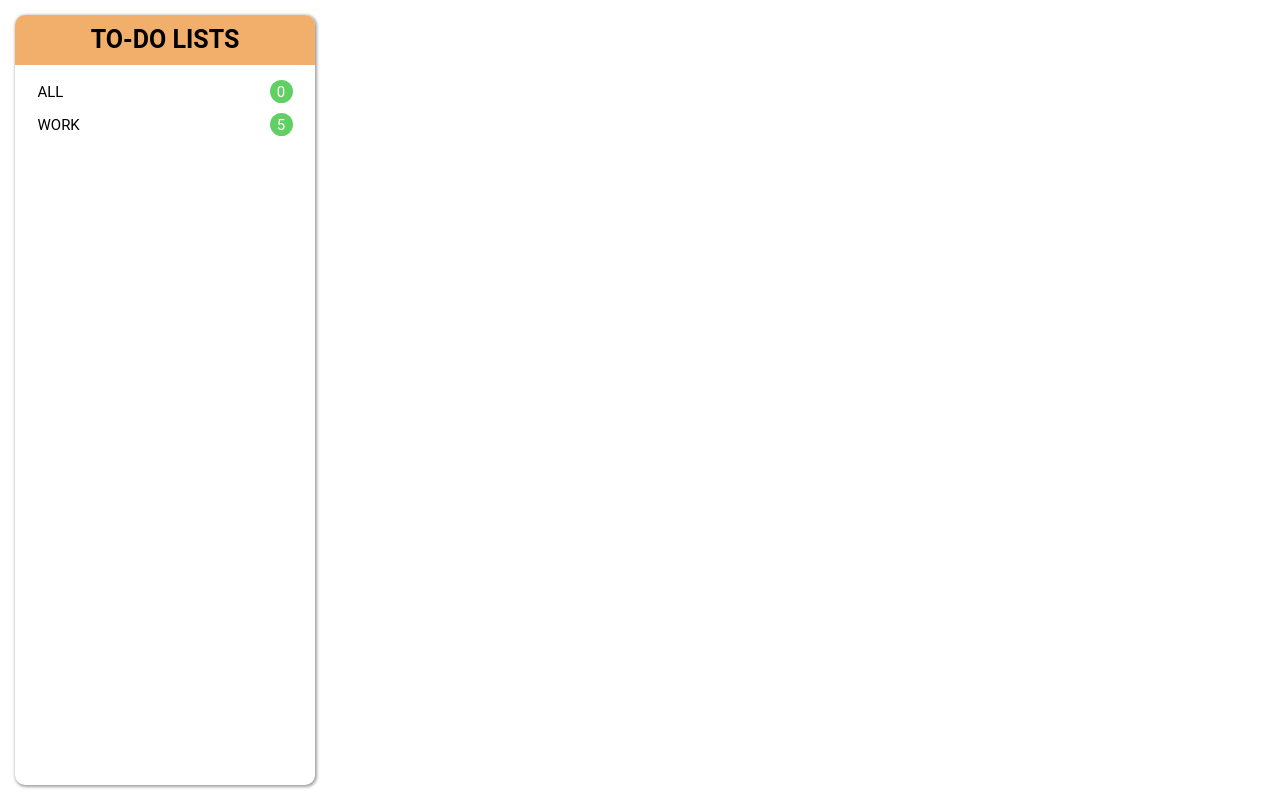
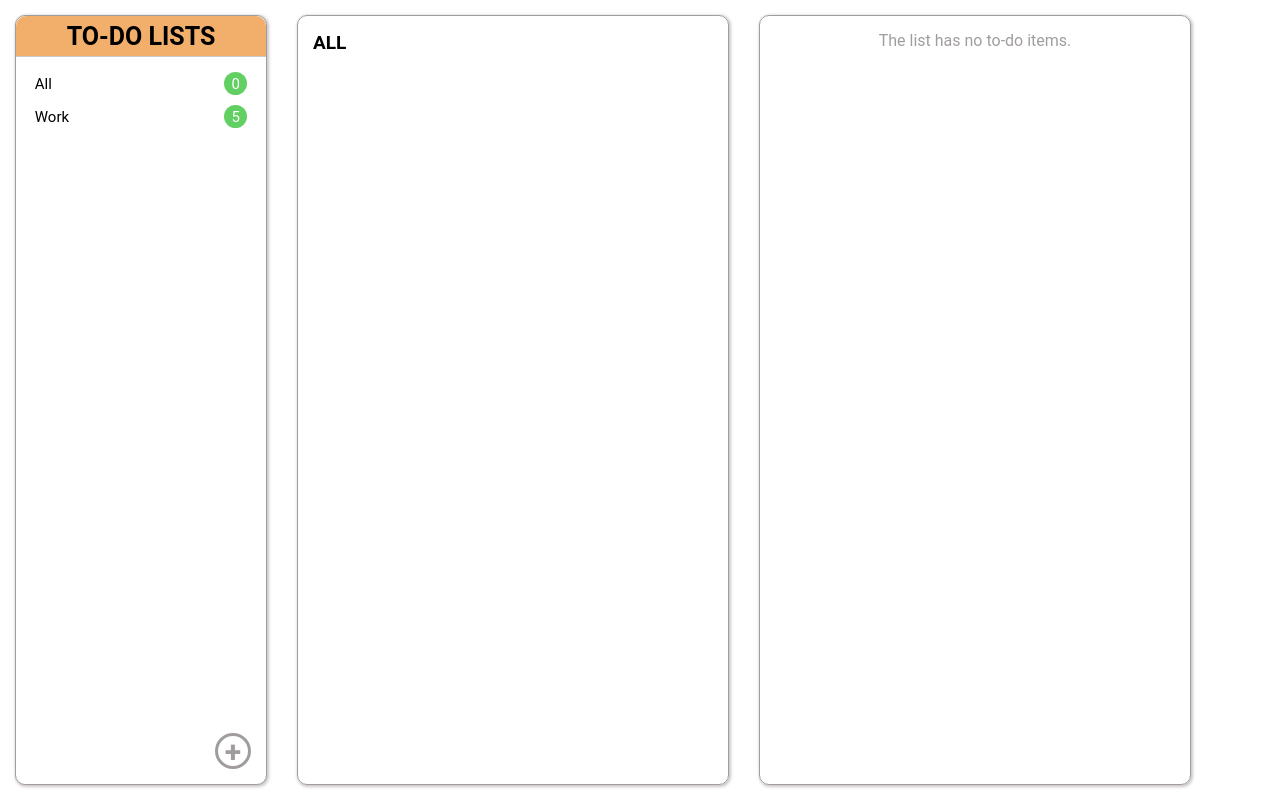
Before and after one commit to ChaseDev7/todo-app, a website built with webpack: page dist/index.html in a window 1280 px wide. Built offline with nearby package versions, Linux system fonts and the light colour scheme.

Commit message:
Add new todo btn and container

```diff
--- a/src/index.js
+++ b/src/index.js
@@ -4,13 +4,17 @@ const container = document.createElement("div");
 container.setAttribute("id", "container");
 document.body.appendChild(container);
 
+const leftContainer = document.createElement("div");
+leftContainer.setAttribute("id", "left-container");
+container.appendChild(leftContainer);
+
 const todoListContainer = document.createElement("div");
 todoListContainer.setAttribute("id", "todo-list-container");
-container.appendChild(todoListContainer);
+leftContainer.appendChild(todoListContainer);
 
 const todoListTitle = document.createElement("div");
 todoListTitle.setAttribute("id", "todo-list-title");
-todoListTitle.textContent = "TO-DO LISTS"
+todoListTitle.textContent = "TO-DO LISTS";
 todoListContainer.appendChild(todoListTitle);
 
 const todoList = document.createElement("div");
@@ -23,7 +27,7 @@ todoList.appendChild(todoListAll);
 
 const todoListAllText = document.createElement("div");
 todoListAllText.classList.add("todo-list-item-text");
-todoListAllText.textContent = "ALL";
+todoListAllText.textContent = "All";
 todoListAll.appendChild(todoListAllText);
 
 const todoListAllAmount = document.createElement("div");
@@ -37,10 +41,39 @@ todoList.appendChild(todoListWork);
 
 const todoListWorkText = document.createElement("div");
 todoListWorkText.classList.add("todo-list-item-text");
-todoListWorkText.textContent = "WORK";
+todoListWorkText.textContent = "Work";
 todoListWork.appendChild(todoListWorkText);
 
 const todoListWorkAmount = document.createElement("div");
 todoListWorkAmount.classList.add("todo-list-item-amount");
 todoListWorkAmount.textContent = "5";
 todoListWork.appendChild(todoListWorkAmount);
+
+const bottomTodoContainer = document.createElement("div");
+bottomTodoContainer.setAttribute("id", "bottom-todo-container");
+leftContainer.appendChild(bottomTodoContainer);
+
+const addNewTodo = document.createElement("div");
+addNewTodo.setAttribute("id", "add-new-todo");
+addNewTodo.textContent = "+";
+bottomTodoContainer.appendChild(addNewTodo);
+
+// addNewTodo.addEventListener("click", openNewTodoForm);
+
+const mainContainer = document.createElement("div");
+mainContainer.setAttribute("id", "main-container");
+container.appendChild(mainContainer);
+
+const mainContainerTitle = document.createElement("div");
+mainContainerTitle.setAttribute("id", "main-container-title");
+mainContainerTitle.textContent = "ALL";
+mainContainer.appendChild(mainContainerTitle);
+
+const newTodoContainer = document.createElement("div");
+newTodoContainer.setAttribute("id", "new-todo-container");
+container.appendChild(newTodoContainer);
+
+const emptyToDoList = document.createElement("div");
+emptyToDoList.setAttribute("id", "empty-todo");
+emptyToDoList.textContent = "The list has no to-do items.";
+newTodoContainer.appendChild(emptyToDoList);
--- a/src/style.css
+++ b/src/style.css
@@ -2,7 +2,7 @@
   font-family: 'Roboto';
   src: url('./Roboto-Regular.ttf') format('ttf'),
   url('./Roboto-Bold.ttf') format('ttf');
-  font-weight: 400, 700, 900;
+  font-weight: 400, 700;
   font-style: normal;
 }
 
@@ -20,8 +20,9 @@ body {
   display: flex;
 }
 
-#todo-list-container {
-  width: 300px;
+ #left-container {
+  width: 250px;
+  min-width: 250px;
   height: auto;
   background-color: white;
   margin: 15px;
@@ -29,7 +30,16 @@ body {
   display: flex;
   flex-direction: column;
   align-items: center;
-  box-shadow: 1px 1px 3px 1px rgb(166, 163, 163);
+  justify-content: space-between;
+  border: 1px solid rgb(161, 157, 157);
+  box-shadow: 1px 1px 3px 1px rgb(205, 200, 200);
+}
+
+#todo-list-container {
+  width: 100%;
+  display: flex;
+  flex-direction: column;
+  align-items: center;
 }
 
 #todo-list-title {
@@ -38,10 +48,12 @@ body {
   border-radius: 10px 10px 0 0;
   display: flex;
   justify-content: center;
-  font-weight: 700;
+  align-items: center;
   font-size: 25px;
-  padding: 10px 0;
+  padding: 5px 0;
+  font-weight: bold;
   background-color: rgb(242, 175, 108);
+  border-bottom: 1px solid rgb(205, 200, 200);
 }
 
 #todo-list {
@@ -78,3 +90,53 @@ body {
   justify-content: center;
   align-items: center;
 }
+
+#bottom-todo-container {
+  width: 100%;
+  display: flex;
+  justify-content: end;
+}
+
+#add-new-todo {
+  font-size: 30px;
+  font-weight: bold;
+  border-radius: 50%;
+  color: rgb(161, 157, 157);
+  margin: 15px;
+  height: 30px;
+  width: 30px;
+  border: 3px solid rgb(161, 157, 157);
+  display: flex;
+  justify-content: center;
+  align-items: center;
+  cursor: pointer;
+}
+
+#main-container {
+  padding: 15px;
+  margin: 15px;
+  width: 400px;
+  height: auto;
+  border-radius: 10px;
+  border: 1px solid rgb(161, 157, 157);
+  box-shadow: 1px 1px 3px 1px rgb(205, 200, 200);
+}
+
+#main-container-title {
+  font-size: 19px;
+  font-weight: bold;
+}
+
+#new-todo-container {
+  padding: 15px;
+  margin: 15px;
+  width: 400px;
+  height: auto;
+  color: rgb(161, 157, 157);
+  display: flex;
+  flex-direction: column;
+  align-items: center;
+  border-radius: 10px;
+  border: 1px solid rgb(161, 157, 157);
+  box-shadow: 1px 1px 3px 1px rgb(205, 200, 200);
+}
--- /dev/null
+++ b/src/todo.js
@@ -0,0 +1,5 @@
+const ToDo = (title, description, dueDate, priority) => {
+
+
+  return {  }
+}
--- a/webpack.config.js
+++ b/webpack.config.js
@@ -22,6 +22,10 @@ module.exports = {
         use: ['style-loader', 'css-loader'],
       },
       {
+        test: /\.(png|svg|jpg|jpeg|gif)$/i,
+        type: 'asset/resource',
+      },
+      {
         test: /\.(woff|woff2|eot|ttf|otf)$/i,
         type: 'asset/resource',
       },
```
Also changed, not shown: dist/main.js, src/groups.js (added).
